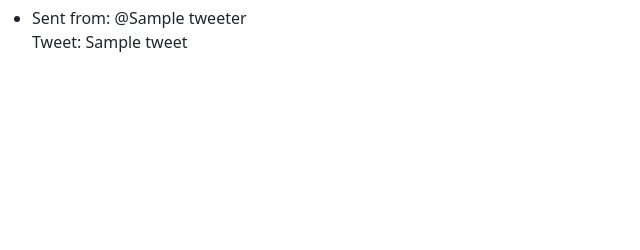
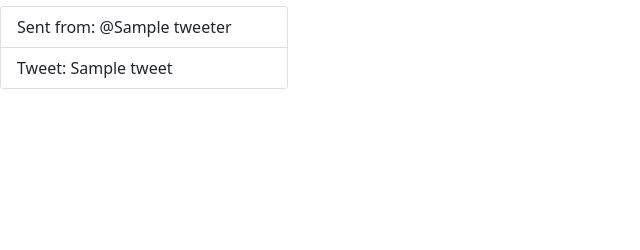
Before and after one commit to KJWilliamson/twitter-django-clone, a Django app: template twitteruser/templates/notifications.html in a window 1280 px wide. Shown: the part 106-356 px from the top of the page, without its empty margins (0-640 px from the left). Run offline with Django 3.2, Linux system fonts and the light colour scheme; the template is opened without the code that fills it: most values are stand-ins (such as "Sample title", 1, 10 or a date in 2020); data that the repository does not hold is empty.

Commit message:
added styling to notifications

```diff
--- a/twitteruser/templates/index.html
+++ b/twitteruser/templates/index.html
@@ -71,7 +71,7 @@
     <ul class="list-group list-group-flush">
         <li class="list-group-item">@{{request.user.username}}</li>
         <li class="list-group-item">Tweets: {{ tweet_count }}</li>
-        <li class="list-group-item">Following: {{ current_user.following }}</li>
+        <li class="list-group-item">Following: {{ user.current_user.following }}</li>
     </ul>
     </div>
     {% else %}
--- a/twitteruser/templates/notifications.html
+++ b/twitteruser/templates/notifications.html
@@ -49,15 +49,19 @@
     </div>
   </div>
 </nav>
-  {% block content %}
+
+
+
+{% block content %}
           <h1>Notifications</h1>
-        <ul>
-        {% for n in notification %}
-          <li>Sent from: @{{ n.tweet.tweeter }} <br />
-          Tweet: {{ n.tweet }}</li>
-        {% endfor %}
-
-   </ul>
- {% endblock content %}
+  <div class="card" style="width: 18rem;">
+  <ul class="list-group list-group-flush">
+    {% for n in notification %}
+    <li class="list-group-item">Sent from: @{{ n.tweet.tweeter }} </li>
+    <li class="list-group-item">Tweet: {{ n.tweet }}</li>
+    {% endfor %}
+  </ul>
+</div>
+{% endblock content %}
 
 </body>
```
